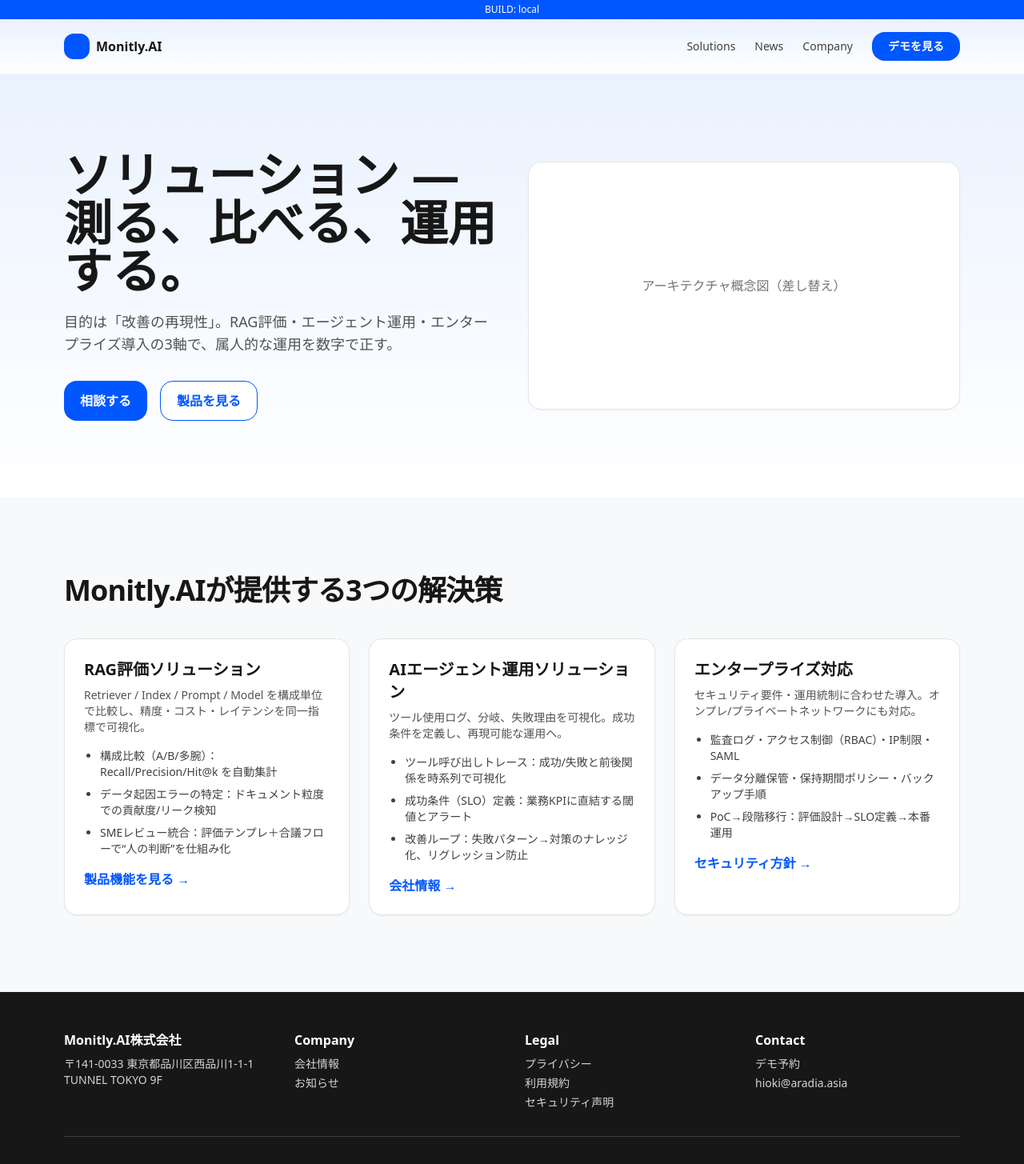
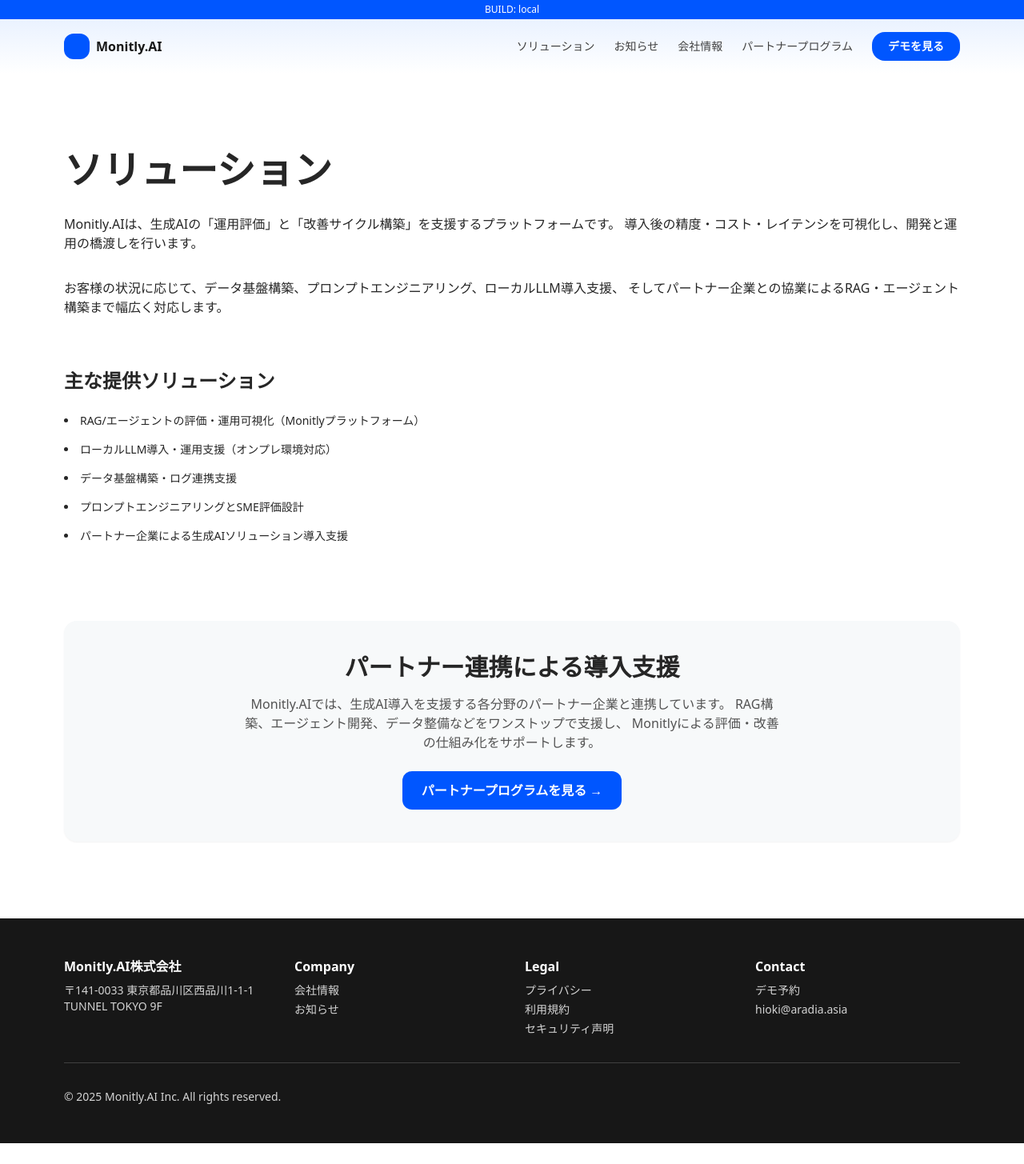
Before and after one commit to monitly-hioki/monitlyai-site, a Next.js app: page /solutions in a window 1280 px wide. Shown: the top 1455 px of the page at 80% size. After the commit the page ends 1429 px from the top, so only its background shows below. Built offline with nearby package versions, Linux system fonts and the light colour scheme.

Commit message:
feat: add パートナープログラム link to header and solutions

```diff
--- a/app/solutions/page.tsx
+++ b/app/solutions/page.tsx
@@ -1,44 +1,49 @@
-import Section from "@/components/Section";
 import Container from "@/components/Container";
+import Link from "next/link";
 
-type Sol = { title: string; lead: string; bullets: string[]; ctaHref: string; cta: string; };
-const solutions: Sol[] = [
-  { title: "RAG評価ソリューション", lead: "Retriever / Index / Prompt / Model を構成単位で比較し、精度・コスト・レイテンシを同一指標で可視化。",
-    bullets: ["構成比較（A/B/多腕）：Recall/Precision/Hit@k を自動集計","データ起因エラーの特定：ドキュメント粒度での貢献度/リーク検知","SMEレビュー統合：評価テンプレ＋合議フローで“人の判断”を仕組み化"], ctaHref: "/product", cta: "製品機能を見る →" },
-  { title: "AIエージェント運用ソリューション", lead: "ツール使用ログ、分岐、失敗理由を可視化。成功条件を定義し、再現可能な運用へ。",
-    bullets: ["ツール呼び出しトレース：成功/失敗と前後関係を時系列で可視化","成功条件（SLO）定義：業務KPIに直結する閾値とアラート","改善ループ：失敗パターン→対策のナレッジ化、リグレッション防止"], ctaHref: "/company", cta: "会社情報 →" },
-  { title: "エンタープライズ対応", lead: "セキュリティ要件・運用統制に合わせた導入。オンプレ/プライベートネットワークにも対応。",
-    bullets: ["監査ログ・アクセス制御（RBAC）・IP制限・SAML","データ分離保管・保持期間ポリシー・バックアップ手順","PoC→段階移行：評価設計→SLO定義→本番運用"], ctaHref: "/security", cta: "セキュリティ方針 →" },
-];
 export default function SolutionsPage() {
-  return (<>
-    <section className="bg-gradient-to-b from-[#EAF2FF] to-white py-16 md:py-24">
+  return (
+    <main className="py-16 md:py-24 bg-white text-neutral-800">
       <Container>
-        <div className="grid md:grid-cols-2 gap-10 items-center">
-          <div>
-            <h1 className="text-4xl md:text-6xl font-bold leading-tight">ソリューション — 測る、比べる、運用する。</h1>
-            <p className="mt-5 text-lg text-neutral-600 max-w-xl">目的は「改善の再現性」。RAG評価・エージェント運用・エンタープライズ導入の3軸で、属人的な運用を数字で正す。</p>
-            <div className="mt-8 flex flex-wrap gap-4">
-              <a href="/contact" className="inline-flex items-center rounded-2xl bg-[#0056FF] text-white px-5 py-3 font-semibold">相談する</a>
-              <a href="/product" className="inline-flex items-center rounded-2xl border border-[#0056FF] text-[#0056FF] bg-white px-5 py-3 font-semibold">製品を見る</a>
-            </div>
-          </div>
-          <div className="rounded-2xl border border-neutral-200 bg-white p-6 shadow-sm">
-            <div className="h-[260px] grid place-items-center text-neutral-500">アーキテクチャ概念図（差し替え）</div>
-          </div>
-        </div>
+        <h1 className="text-4xl md:text-5xl font-bold mb-8">ソリューション</h1>
+
+        <section className="space-y-8">
+          <p>
+            Monitly.AIは、生成AIの「運用評価」と「改善サイクル構築」を支援するプラットフォームです。
+            導入後の精度・コスト・レイテンシを可視化し、開発と運用の橋渡しを行います。
+          </p>
+          <p>
+            お客様の状況に応じて、データ基盤構築、プロンプトエンジニアリング、ローカルLLM導入支援、
+            そしてパートナー企業との協業によるRAG・エージェント構築まで幅広く対応します。
+          </p>
+        </section>
+
+        <section className="mt-16">
+          <h2 className="text-2xl font-semibold mb-6">主な提供ソリューション</h2>
+          <ul className="space-y-4 list-disc list-inside text-sm">
+            <li>RAG/エージェントの評価・運用可視化（Monitlyプラットフォーム）</li>
+            <li>ローカルLLM導入・運用支援（オンプレ環境対応）</li>
+            <li>データ基盤構築・ログ連携支援</li>
+            <li>プロンプトエンジニアリングとSME評価設計</li>
+            <li>パートナー企業による生成AIソリューション導入支援</li>
+          </ul>
+        </section>
+
+        <section className="mt-24 bg-[#F7F9FA] rounded-2xl p-10 text-center shadow-sm">
+          <h2 className="text-3xl font-bold mb-4">パートナー連携による導入支援</h2>
+          <p className="text-neutral-600 mb-6 max-w-2xl mx-auto">
+            Monitly.AIでは、生成AI導入を支援する各分野のパートナー企業と連携しています。
+            RAG構築、エージェント開発、データ整備などをワンストップで支援し、
+            Monitlyによる評価・改善の仕組み化をサポートします。
+          </p>
+          <Link
+            href="/partners"
+            className="inline-flex items-center bg-[#0056FF] text-white px-6 py-3 rounded-xl font-semibold hover:bg-[#0040cc]"
+          >
+            パートナープログラムを見る →
+          </Link>
+        </section>
       </Container>
-    </section>
-    <Section title="Monitly.AIが提供する3つの解決策" bg="soft">
-      <div className="grid md:grid-cols-3 gap-6">
-        {solutions.map((s, i) => (
-          <div key={i} className="rounded-2xl border border-neutral-200 bg-white p-6 shadow-sm">
-            <div className="text-xl font-semibold">{s.title}</div>
-            <p className="mt-2 text-neutral-600 text-sm">{s.lead}</p>
-            <ul className="mt-4 space-y-2 text-sm text-neutral-700 list-disc pl-5">{s.bullets.map((b, bi) => <li key={bi}>{b}</li>)}</ul>
-            <a href={s.ctaHref} className="mt-4 inline-block text-[#0056FF] font-semibold">{s.cta}</a>
-          </div>
-        ))}
-      </div>
-    </Section>
-  </>); }
+    </main>
+  );
+}
--- a/components/Header.tsx
+++ b/components/Header.tsx
@@ -1,6 +1,10 @@
+"use client";
 import Link from "next/link";
-export default function Header(){
-  const link = (href:string, label:string) => <Link href={href} className="hover:text-neutral-900">{label}</Link>;
+import { useState } from "react";
+
+export default function Header() {
+  const [menuOpen, setMenuOpen] = useState(false);
+
   return (
     <header className="bg-gradient-to-b from-[#EAF2FF] to-white">
       <div className="mx-auto max-w-container px-6 md:px-8 lg:px-10 py-4 flex items-center justify-between">
@@ -8,12 +12,59 @@
           <div className="w-8 h-8 rounded-xl bg-[#0056FF]" />
           Monitly.AI
         </Link>
-        <nav className="hidden md:flex items-center gap-6 text-sm text-neutral-700">          {link("/solutions","Solutions")}
-          {link("/news","News")}
-          {link("/company","Company")}
-          <Link href="/contact" className="inline-flex items-center rounded-2xl bg-[#0056FF] text-white px-5 py-2 font-semibold">デモを見る</Link>
+
+        <nav className="hidden md:flex items-center gap-6 text-sm text-neutral-700">
+          <Link href="/solutions" className="hover:text-neutral-900">
+            ソリューション
+          </Link>
+          <Link href="/news" className="hover:text-neutral-900">
+            お知らせ
+          </Link>
+          <Link href="/company" className="hover:text-neutral-900">
+            会社情報
+          </Link>
+          <Link href="/partners" className="hover:text-neutral-900">
+            パートナープログラム
+          </Link>
+          <Link
+            href="/contact"
+            className="inline-flex items-center rounded-2xl bg-[#0056FF] text-white px-5 py-2 font-semibold"
+          >
+            デモを見る
+          </Link>
         </nav>
+
+        <button
+          className="md:hidden text-neutral-700"
+          onClick={() => setMenuOpen(!menuOpen)}
+          aria-label="Toggle menu"
+        >
+          ☰
+        </button>
       </div>
+
+      {menuOpen && (
+        <div className="md:hidden bg-white border-t border-neutral-200 px-6 py-4 space-y-3">
+          <Link href="/solutions" className="block">
+            ソリューション
+          </Link>
+          <Link href="/news" className="block">
+            お知らせ
+          </Link>
+          <Link href="/company" className="block">
+            会社情報
+          </Link>
+          <Link href="/partners" className="block">
+            パートナープログラム
+          </Link>
+          <Link
+            href="/contact"
+            className="block bg-[#0056FF] text-white px-4 py-2 rounded-xl text-center font-semibold"
+          >
+            デモを見る
+          </Link>
+        </div>
+      )}
     </header>
-  )
+  );
 }
```
